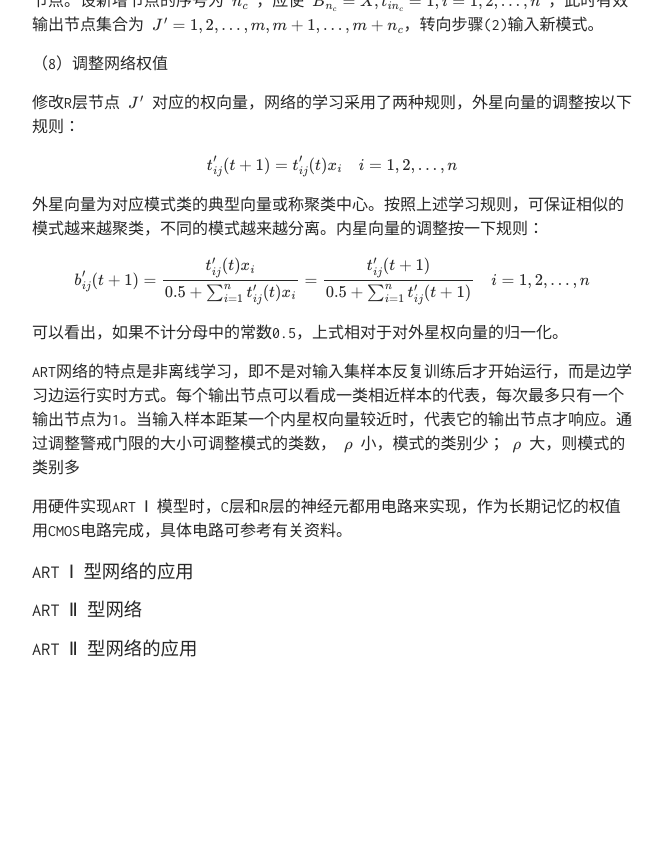
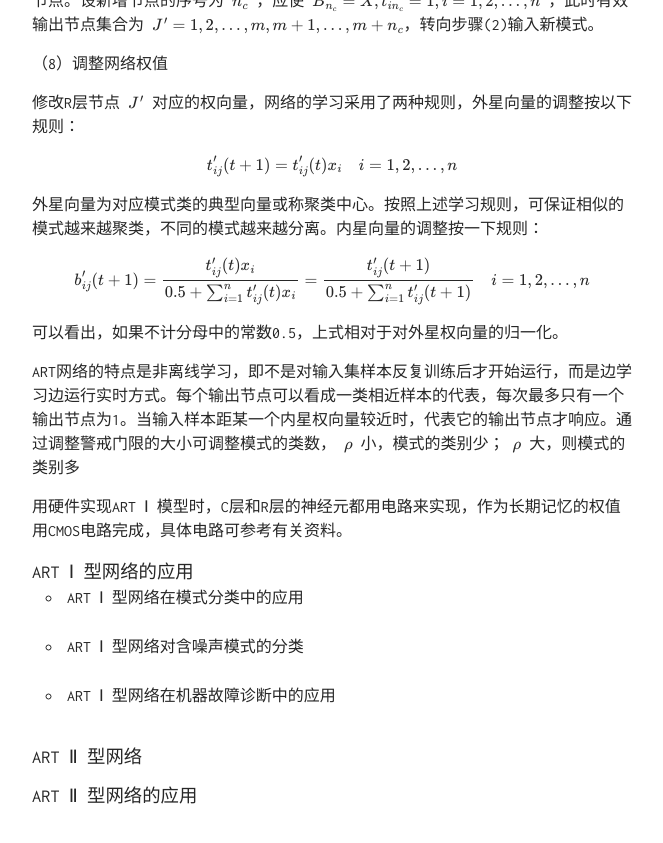
Before and after one commit to TobiahShaw/TobiahShaw.github.io, a Jekyll site: the page built from _posts/2019-10-26-NN-of-Competitive learning.md, in a window 1280 px wide and 900 px high, scrolled down 16750 px. Shown: the top 843 px of the window, without its empty margins (308-971 px from the left). Built offline with Jekyll 4.4.1, drawn with Linux system fonts in a browser that asks for light colours; our own code applies the rules of GitHub Pages for plain Markdown files; formulas are drawn with MathJax 3; before the commit the page ends 17503 px from its top, so only the background shows below that.

Commit message:
Application of ART Ⅰ network

```diff
--- a/_posts/2019-10-26-NN-of-Competitive learning.md
+++ b/_posts/2019-10-26-NN-of-Competitive learning.md
@@ -406,6 +406,12 @@ ART网络的特点是非离线学习，即不是对输入集样本反复训练
 
 ### ART Ⅰ 型网络的应用
 
+- ART Ⅰ 型网络在模式分类中的应用
+
+- ART Ⅰ 型网络对含噪声模式的分类
+
+- ART Ⅰ 型网络在机器故障诊断中的应用
+
 ### ART Ⅱ 型网络
 
 ### ART Ⅱ 型网络的应用
```
